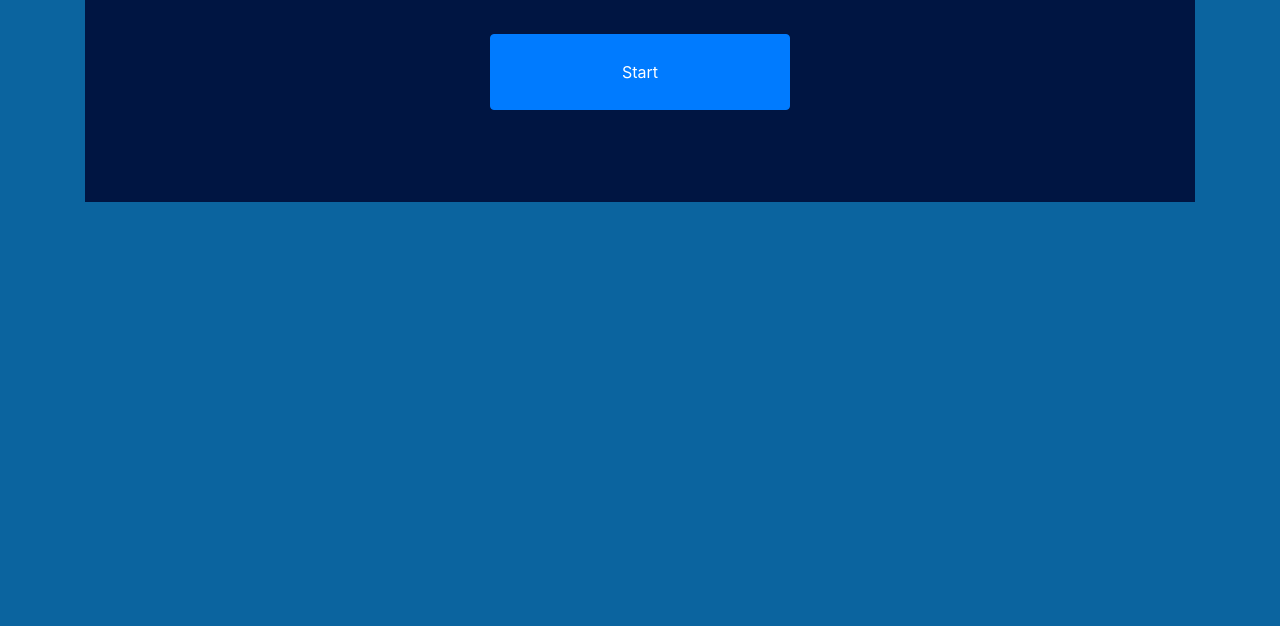
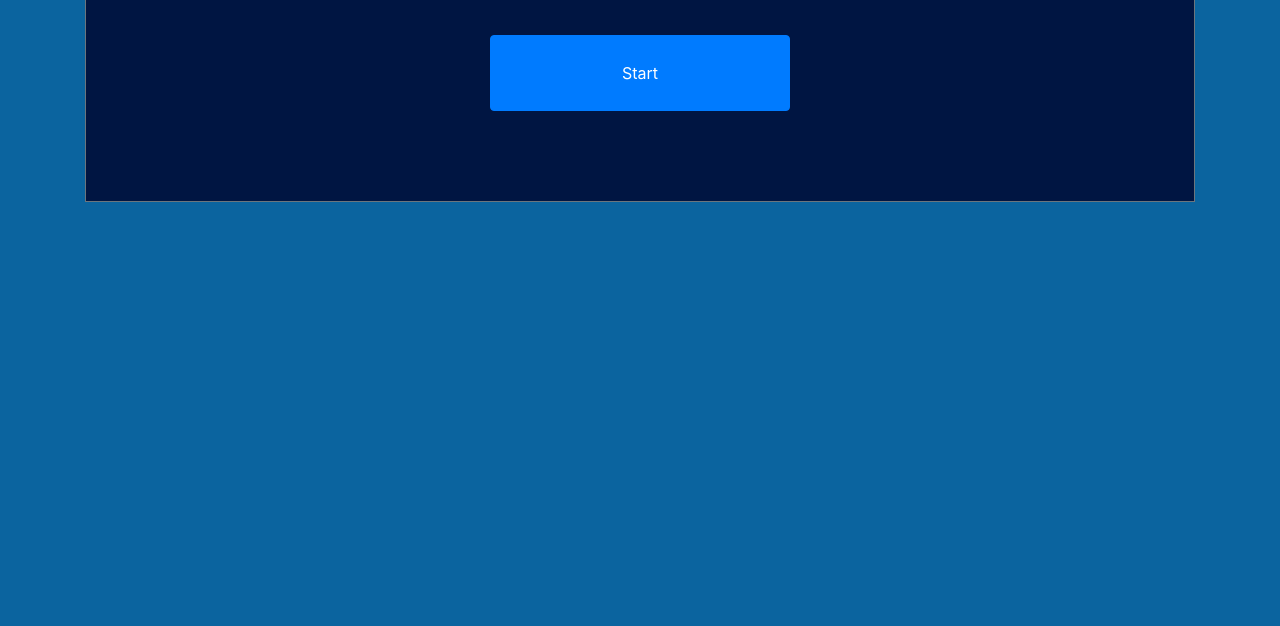
Before and after one commit to Bgorson/triviagameplus, a plain HTML site: page index.html in a window 1280 px wide. Shown: the part 174-800 px from the top of the page. Drawn offline with nearby package versions, Linux system fonts and the light colour scheme.

Commit message:
style updates

```diff
--- a/index.html
+++ b/index.html
@@ -13,7 +13,7 @@
 
 <body>
         <div class="container my-4 pb-3">
-            <div class ="triviaMain col-12">
+            <div class ="triviaMain col-12 border border-secondary">
                     <h1 class ="title">StarCraft 2 Trivia</h1>
                     <div id= "timer">
                             <p id="countDown"></p>
```
